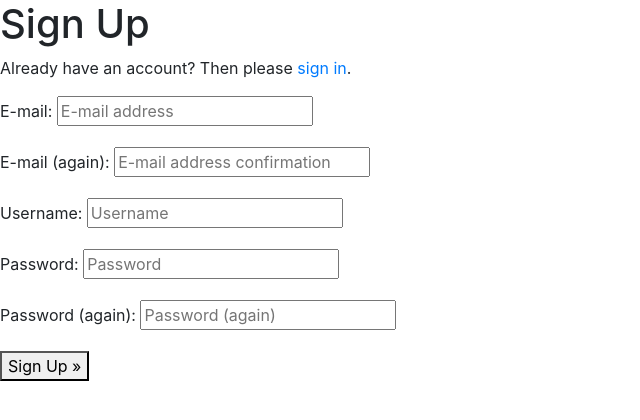
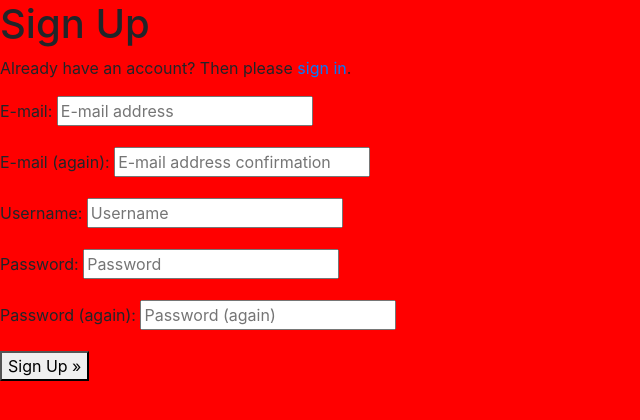
Before and after one commit to joenapper/metime, a Django app: page /accounts/signup/ in a window 1280 px wide. Shown: the top 420 px of the page, without its empty margins (0-640 px from the left). Run offline with Django 3.2, Linux system fonts and the light colour scheme; some libraries are stand-ins or nearby versions.

Commit message:
Created and linked static and media folders/files

```diff
--- a/metime/settings.py
+++ b/metime/settings.py
@@ -147,3 +147,7 @@ USE_TZ = True
 # https://docs.djangoproject.com/en/3.1/howto/static-files/
 
 STATIC_URL = '/static/'
+STATICFILES_DIRS = (os.path.join(BASE_DIR, 'static'),)
+
+MEDIA_URL = '/media/'
+MEDIA_ROOT = os.path.join(BASE_DIR, 'media')
--- a/metime/urls.py
+++ b/metime/urls.py
@@ -15,9 +15,11 @@ Including another URLconf
 """
 from django.contrib import admin
 from django.urls import path, include
+from django.conf import settings
+from django.conf.urls.static import static
 
 urlpatterns = [
     path('admin/', admin.site.urls),
     path('accounts/', include('allauth.urls')),
     path('', include('home.urls')),
-]
+] + static(settings.MEDIA_URL, document_root=settings.MEDIA_ROOT)
--- /dev/null
+++ b/static/css/base.css
@@ -0,0 +1,3 @@
+body {
+    background-color: red
+}
--- a/templates/base.html
+++ b/templates/base.html
@@ -17,6 +17,8 @@
     {% block corecss %}
         <!-- Bootstrap CSS -->
         <link rel="stylesheet" href="https://stackpath.bootstrapcdn.com/bootstrap/4.4.1/css/bootstrap.min.css" integrity="sha384-Vkoo8x4CGsO3+Hhxv8T/Q5PaXtkKtu6ug5TOeNV6gBiFeWPGFN9MuhOf23Q9Ifjh" crossorigin="anonymous">
+        <!-- Custom CSS -->
+        <link rel="stylesheet" href="{% static 'css/base.css' %}">
     {% endblock %}
 
     {% block extra_css %}
```
